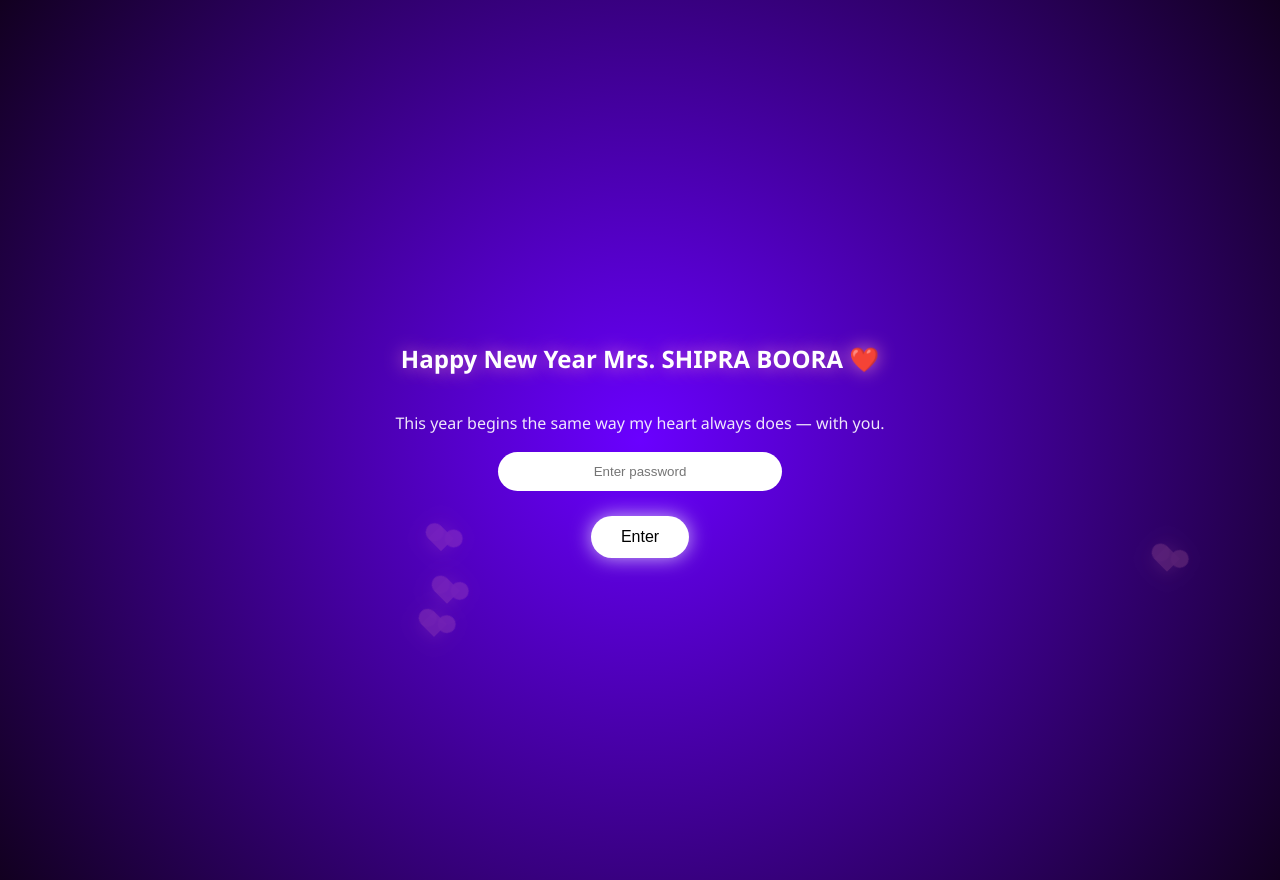
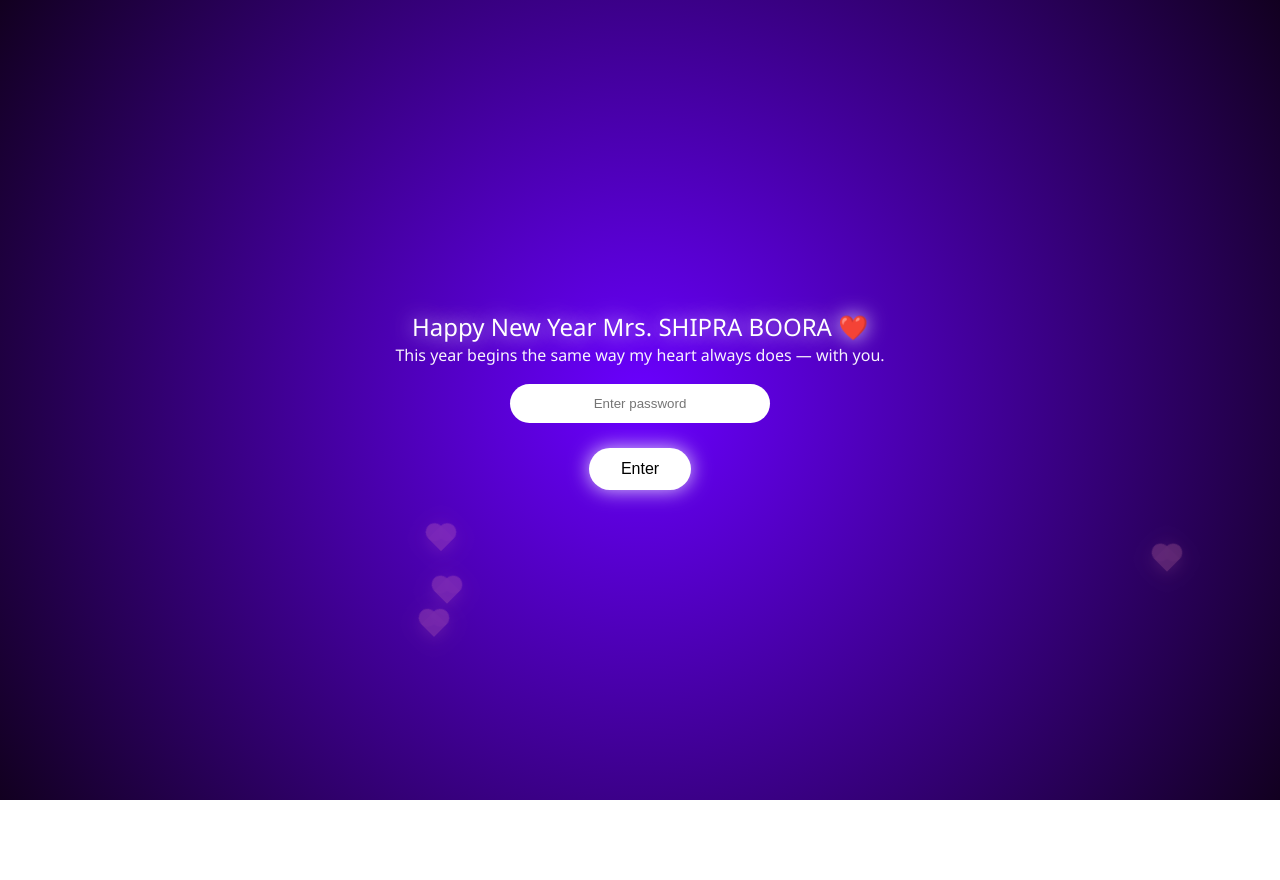
Before and after one commit to WinSoMe2321/you, a plain HTML site: page index.html in a window 1280 px wide. After the commit the page ends 800 px from the top, so only its background shows below. Drawn offline with Linux system fonts and the light colour scheme.

Commit message:
Update style.css

```diff
--- a/style.css
+++ b/style.css
@@ -1,11 +1,11 @@
+*{box-sizing:border-box;margin:0;padding:0}
 body{
-  margin:0;
   font-family:'Segoe UI',sans-serif;
-  background:black;
+  overflow:hidden;
   color:white;
-  text-align:center;
-  overflow:hidden;
 }
+
+/* COMMON */
 section{
   min-height:100vh;
   display:flex;
@@ -13,31 +13,45 @@ section{
   justify-content:center;
   align-items:center;
   padding:40px 20px;
-  animation:fadeUp 1.2s ease;
+  text-align:center;
+  animation:fadeIn 1.5s ease;
 }
-@keyframes fadeUp{
+@keyframes fadeIn{
   from{opacity:0;transform:translateY(30px)}
   to{opacity:1;transform:translateY(0)}
 }
-h1,h2{text-shadow:0 0 18px rgba(255,155,189,.7)}
-p{max-width:720px;line-height:1.6;opacity:.9}
+h1,h2{
+  font-weight:500;
+  text-shadow:0 0 20px rgba(255,255,255,.8);
+}
+p{
+  max-width:720px;
+  line-height:1.6;
+  opacity:.95;
+}
 
+/* BUTTON */
 button{
   margin-top:25px;
-  padding:12px 30px;
+  padding:12px 32px;
   border:none;
   border-radius:30px;
   cursor:pointer;
+  font-size:16px;
   background:white;
   color:black;
-  font-size:16px;
-  box-shadow:0 0 20px rgba(255,255,255,.7);
+  box-shadow:0 0 20px rgba(255,255,255,.8);
+  transition:.3s;
 }
+button:hover{transform:scale(1.08)}
+
+/* INPUT */
 input{
   padding:12px;
   border-radius:25px;
   border:none;
   width:260px;
+  margin-top:15px;
   text-align:center;
 }
 
@@ -55,7 +69,7 @@ input{
   background:rgba(255,155,189,.9);
   transform:rotate(45deg);
   box-shadow:0 0 18px rgba(255,155,189,.9);
-  opacity:.2;
+  opacity:.25;
   animation:float 18s linear infinite;
 }
 .heart:before,.heart:after{
@@ -72,11 +86,14 @@ input{
   to{transform:translateY(-120vh) rotate(45deg)}
 }
 
+/* 🤍 WHITE HEART VARIANT */
+.white{background:rgba(255,255,255,.9);box-shadow:0 0 18px white}
+
 /* ❤️ HEARTBEAT */
 .beat{
   opacity:0;
+  font-size:22px;
   margin:18px 0;
-  font-size:22px;
 }
 .show{
   opacity:1;
@@ -84,6 +101,6 @@ input{
 }
 @keyframes pulse{
   0%{transform:scale(1)}
-  50%{transform:scale(1.05)}
+  50%{transform:scale(1.06)}
   100%{transform:scale(1)}
 }
```
